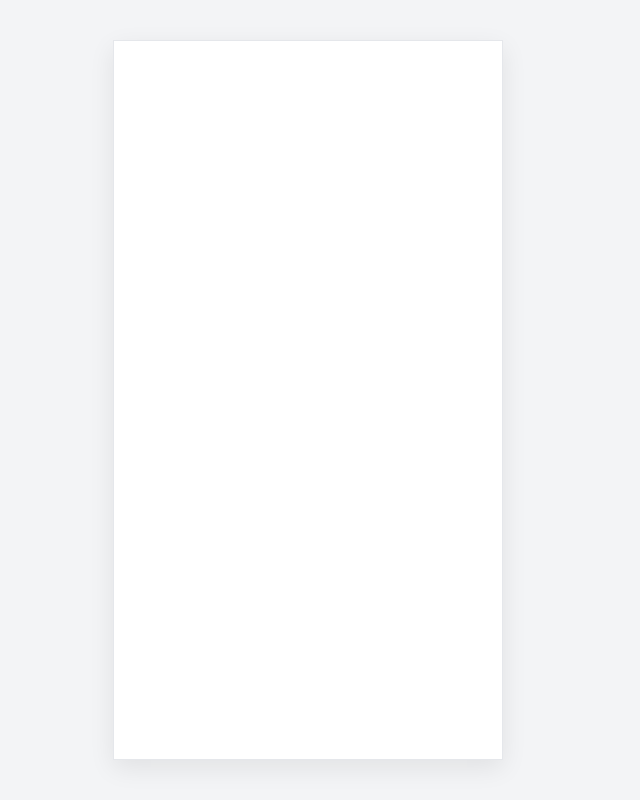
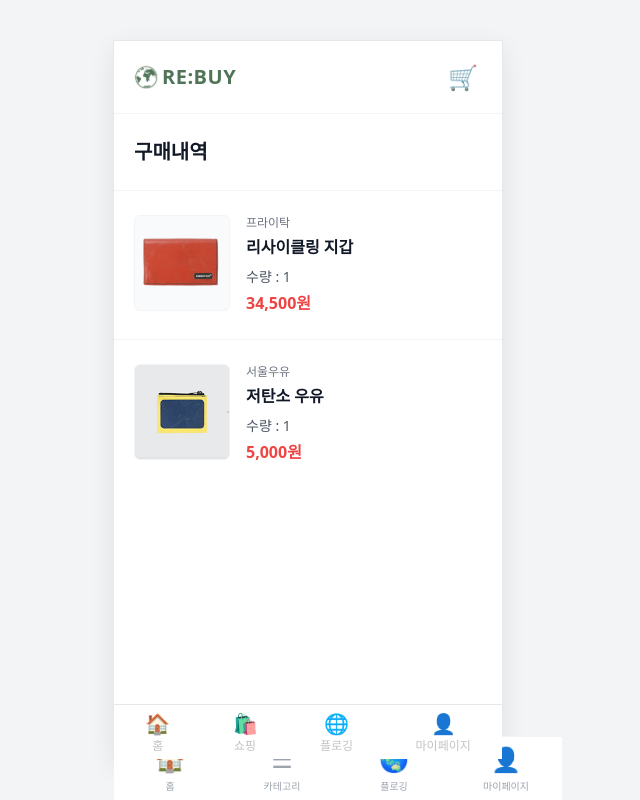
Before and after one commit to RE-BUY/RE-BUY-FE, a React (Vite) app: page /history in a window 1280 px wide. Before the commit this address had no page. Shown: the whole page, without its empty margins (332-972 px from the left). Built offline with nearby package versions, Linux system fonts and the light colour scheme; a web font is replaced by a local one.

Commit message:
app.tsx수정

```diff
--- a/src/App.tsx
+++ b/src/App.tsx
@@ -12,6 +12,7 @@
 import MyPage from './pages/MyPage'
 import PointPage from './pages/PointPage'
 import ListPage from './pages/ListPage'
+import PurchaseHistoryPage from './pages/PurchaseHistoryPage';
 
 function App() {
   return (
@@ -31,6 +32,7 @@
             <Route path="/plogging" element={<PloggingPage />} />
             <Route path="/my" element={<MyPage />} />
             <Route path="/point" element={<PointPage />} />
+            <Route path="/history" element={<PurchaseHistoryPage />} />
             <Route path="/list" element={<ListPage />} />
           </Routes>
         </div>
--- /dev/null
+++ b/src/pages/PurchaseHistoryPage.tsx
@@ -0,0 +1,118 @@
+import React from 'react';
+import Layout from "../components/Layout";
+import { useNavigate } from 'react-router-dom';
+import earthIcon from '../assets/earth.svg';
+
+export default function PurchaseHistoryPage() {
+  const navigate = useNavigate();
+
+
+  const historyItems = [
+    {
+      id: 1,
+      brand: '프라이탁',
+      name: '리사이클링 지갑',
+      qty: 1,
+      price: 34500,
+      img: '/images/products/p2.png',
+      date: '2024.05.20'
+    },
+    {
+      id: 2,
+      brand: '서울우유',
+      name: '저탄소 우유',
+      qty: 1,
+      price: 5000,
+      img: '/images/products/p1.png',
+      date: '2024.05.18'
+    },
+  ];
+
+  return (
+    <Layout>
+      <div className="flex flex-col h-full bg-white relative">
+
+        <header className="flex items-center justify-between px-5 py-4 bg-white border-b border-gray-100 sticky top-0 z-10">
+          <div className="flex items-center cursor-pointer" onClick={() => navigate('/')}>
+            <img src={earthIcon} alt="RE:BUY" className="h-6 w-6 mr-1" />
+            <span className="text-xl font-black tracking-wide text-[#4F7457]">RE:BUY</span>
+          </div>
+
+          <button onClick={() => navigate('/cart')} className="p-1">
+            <span className="text-2xl">🛒</span>
+          </button>
+        </header>
+
+        <div className="flex-1 overflow-y-auto pb-20">
+
+          <div className="px-5 py-6">
+            <h2 className="text-xl font-bold text-gray-900">구매내역</h2>
+          </div>
+
+          {historyItems.length === 0 ? (
+            <div className="flex flex-col items-center justify-center h-64 text-gray-400">
+              <p>구매한 내역이 없습니다.</p>
+            </div>
+          ) : (
+            <ul className="divide-y divide-gray-100 border-t border-gray-100">
+              {historyItems.map((item) => (
+                <li key={item.id} className="px-5 py-6 flex gap-4 bg-white">
+                  <div className="w-24 h-24 flex-shrink-0 rounded-md overflow-hidden border border-gray-100 bg-gray-50">
+                    <img
+                      src={item.img}
+                      alt={item.name}
+                      className="w-full h-full object-cover mix-blend-multiply"
+                    />
+                  </div>
+
+                  <div className="flex-1 flex flex-col justify-center">
+                    <p className="text-xs text-gray-500 mb-1 font-medium">
+                      {item.brand}
+                    </p>
+
+                    <h3 className="text-base font-bold text-gray-900 mb-2">
+                      {item.name}
+                    </h3>
+
+                    <p className="text-sm text-gray-600 mb-1">
+                      수량 : {item.qty}
+                    </p>
+
+                    <p className="text-base font-bold text-red-500">
+                      {item.price.toLocaleString()}원
+
+                    </p>
+                  </div>
+                </li>
+              ))}
+            </ul>
+          )}
+        </div>
+
+        <nav className="fixed bottom-0 w-full max-w-md bg-white border-t border-gray-100 h-16 flex justify-around items-center z-50 text-gray-400">
+            <button className="flex flex-col items-center justify-center w-full h-full hover:text-[#4F7457] transition-colors" onClick={() => navigate('/')}>
+              <span className="text-2xl mb-1">🏠</span>
+              <span className="text-[10px]">홈</span>
+            </button>
+
+            <button className="flex flex-col items-center justify-center w-full h-full hover:text-[#4F7457] transition-colors">
+              <span className="text-2xl mb-1">☰</span>
+              <span className="text-[10px]">카테고리</span>
+            </button>
+
+            <button className="flex flex-col items-center justify-center w-full h-full hover:text-[#4F7457] transition-colors">
+              <span className="text-2xl mb-1">🌏</span>
+              <span className="text-[10px]">플로깅</span>
+            </button>
+
+            {/* 마이페이지 버튼 */}
+            <button className="flex flex-col items-center justify-center w-full h-full hover:text-[#4F7457] transition-colors" onClick={() => navigate('/mypage')}>
+              <span className="text-2xl mb-1">👤</span>
+              <span className="text-[10px]">마이페이지</span>
+            </button>
+        </nav>
+
+      </div>
+    </Layout>
+  );
+}
```
